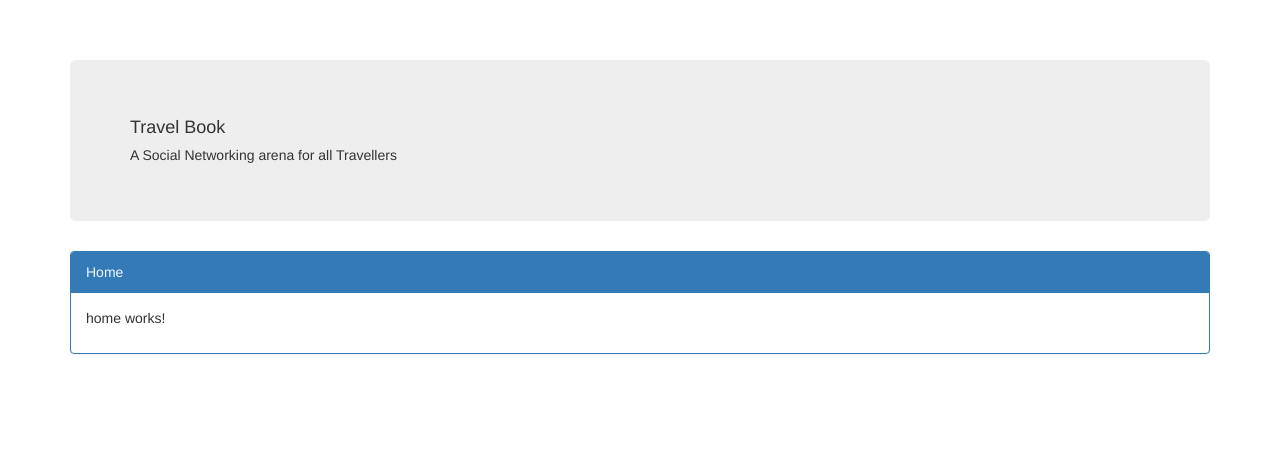
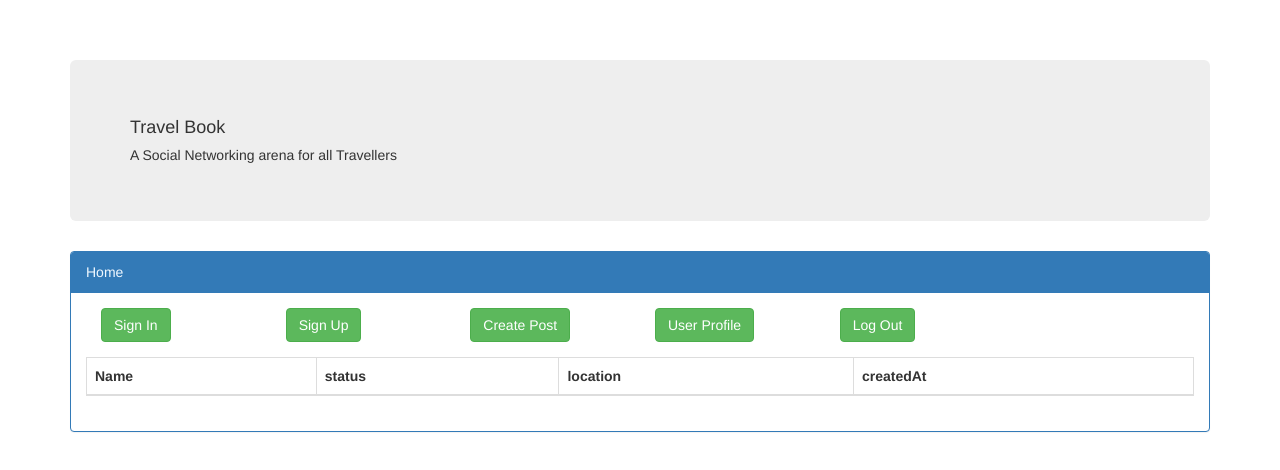
Before and after one commit to mahfuz-islam-bhuiyan/travelbook-frontend, an Angular app: page / in a window 1280 px wide. Shown: the top 470 px of the page. Built offline with nearby package versions, Linux system fonts and the light colour scheme.

Commit message:
Implemented user sign up functionality

```diff
--- a/src/app/main/home/home.component.html
+++ b/src/app/main/home/home.component.html
@@ -1 +1,60 @@
-<p>home works!</p>
+<div class="">
+  <div class="row mt-5">
+    <div class="form-group col-md-12">
+      <div class="col-md-2 m-1">
+        <button type="button" class="btn btn-success" (click)="goToUserAuth()"><i
+          class="fas fa-times fa-fw"></i>Sign In
+        </button>
+      </div>
+
+
+      <div class="col-md-2 m-1">
+        <button type="button" class="btn btn-success " (click)="goToUserCreate()"><i
+          class="fas fa-times fa-fw"></i>Sign Up
+        </button>
+      </div>
+
+      <div class="col-md-2 m-1">
+        <button type="button" class="btn btn-success " (click)="goToUserStatusCreate()"><i
+          class="fas fa-times fa-fw"></i>Create Post
+        </button>
+      </div>
+
+      <div class="col-md-2 m-1">
+        <button type="button" class="btn btn-success " (click)="goToUserProfile()"><i
+          class="fas fa-times fa-fw"></i>User Profile
+        </button>
+      </div>
+
+      <div class="col-md-2 m-1">
+        <button type="button" class="btn btn-success " (click)="doLogOut()"><i
+          class="fas fa-times fa-fw"></i>Log Out
+        </button>
+      </div>
+    </div>
+  </div>
+  <div class="row">
+    <div class="col-md-12">
+      <table class="table table-bordered table-sm table-striped">
+        <thead>
+        <tr>
+          <th scope="col">{{' Name'}}</th>
+          <th scope="col">{{'status'}}</th>
+          <th scope="col">{{'location'}}</th>
+          <th scope="col">{{'createdAt'}}</th>
+        </tr>
+        </thead>
+        <tbody>
+        <tr *ngFor="let status of userStatuses; index as i">
+          <td>{{ status.user.name }}</td>
+          <td>{{ status.statusMessage }}</td>
+          <td>{{ status.location.location }}</td>
+          <td>{{ status.createdAt }}</td>
+
+        </tr>
+        </tbody>
+      </table>
+    </div>
+
+  </div>
+</div>
--- a/src/app/main/home/home.component.ts
+++ b/src/app/main/home/home.component.ts
@@ -1,4 +1,8 @@
-import { Component, OnInit } from '@angular/core';
+import {Component, OnInit} from '@angular/core';
+import {UserService} from "../../shared/services/user.service";
+import {Router} from "@angular/router";
+import {UsersStatusService} from "../../shared/services/users-status.service";
+import {UsersStatusModel} from "../../shared/domains/users-status.model";
 
 @Component({
   selector: 'app-home',
@@ -7,9 +11,24 @@ import { Component, OnInit } from '@angular/core';
 })
 export class HomeComponent implements OnInit {
 
-  constructor() { }
+  userStatuses: UsersStatusModel[];
+
+
+  constructor(private userService: UserService, private statusService: UsersStatusService, private router: Router) {
+  }
 
   ngOnInit() {
   }
 
+  goToUserAuth = () => this.router.navigate(['/user/authenticate']);
+
+  goToUserCreate = () => this.router.navigate(['/user/create']);
+
+  goToUserProfile = () => this.router.navigate(['/user/profile']);
+
+  goToUserStatusCreate = () => this.router.navigate(['/usersstatus/create']);
+
+  doLogOut() {
+
+  }
 }
--- a/src/app/main/user/user-create/user-create.component.html
+++ b/src/app/main/user/user-create/user-create.component.html
@@ -1 +1,11 @@
-<p>user-create works!</p>
+<div>
+  <form (ngSubmit)="onUserCreate()">
+    <div>
+      <input maxlength="100" type="text" [(ngModel)]="user.name" name="name" placeholder="Enter your name" class="form-control mt-2 mb-2"><br><br>
+      <input maxlength="70" type="email" [(ngModel)]="user.email" name="email" placeholder="Enter an email. You'll use it to log in" class="form-control mt-2 mb-2"><br><br>
+      <input maxlength="80" type="password" [(ngModel)]="user.password" name="password" placeholder="Enter a password" class="form-control mt-2 mb-2"><br><br>
+    </div>
+    <br>
+    <button type="submit" class="btn btn-lg btn-primary btn-block" [disabled]="isSubmittingInProcess">Sign Up</button>
+  </form>
+</div>
--- a/src/app/main/user/user-create/user-create.component.ts
+++ b/src/app/main/user/user-create/user-create.component.ts
@@ -1,4 +1,8 @@
-import { Component, OnInit } from '@angular/core';
+import {Component, OnInit} from '@angular/core';
+import {UserService} from "../../../shared/services/user.service";
+import {CommonUtils} from "../../../shared/util/commonUtils";
+import {UserModel} from "../../../shared/domains/user.model";
+import {TravelBookApiResponseModel} from "../../../shared/domains/travel-book-api-response.model";
 
 @Component({
   selector: 'app-user-create',
@@ -7,9 +11,27 @@ import { Component, OnInit } from '@angular/core';
 })
 export class UserCreateComponent implements OnInit {
 
-  constructor() { }
+  user: UserModel = new UserModel();
+  isSubmittingInProcess: any;
+
+  constructor(
+    private userService: UserService,
+    private commonUtils: CommonUtils) {
+  }
 
   ngOnInit() {
   }
 
+  onUserCreate() {
+    this.userService.createUser(this.user).subscribe(res => {
+      if (res != null) {
+        if (TravelBookApiResponseModel.isStatusSuccess(res.status)) {
+          alert(res.msg);
+          this.commonUtils.goToHome();
+        } else {
+          alert(res.msg)
+        }
+      }
+    })
+  }
 }
--- a/src/app/shared/domains/user.model.ts
+++ b/src/app/shared/domains/user.model.ts
@@ -2,6 +2,7 @@
 export class UserModel {
   userId?: number;
   email?: string;
+  password?: string;
   name?: string;
 
   createdAt?:Date;
```
